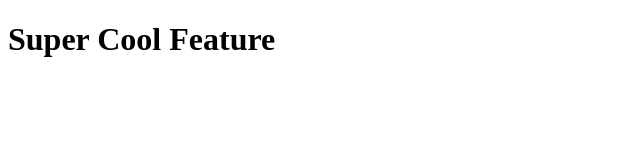
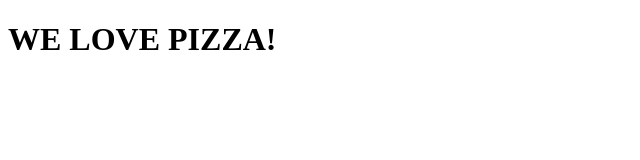
Before and after one commit to Seascat17/ds3870-202410, a plain HTML site: page index.html in a window 1280 px wide. Shown: the whole page, without its empty margins (0-640 px from the left). Drawn offline with Linux system fonts and the light colour scheme.

Commit message:
added content to index.html

```diff
--- a/index.html
+++ b/index.html
@@ -6,6 +6,6 @@
     <title>My First Repo</title>
 </head>
 <body>
-    <h1>Super Cool Feature</h1>
+    <h1>WE LOVE PIZZA!</h1>
 </body>
 </html>
```
